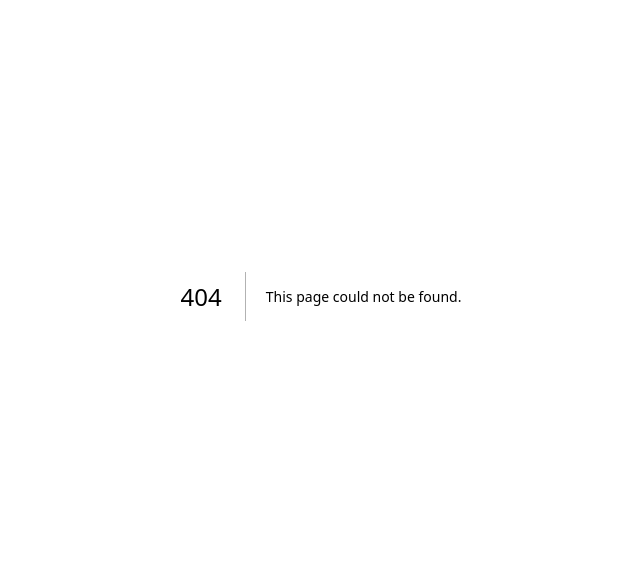
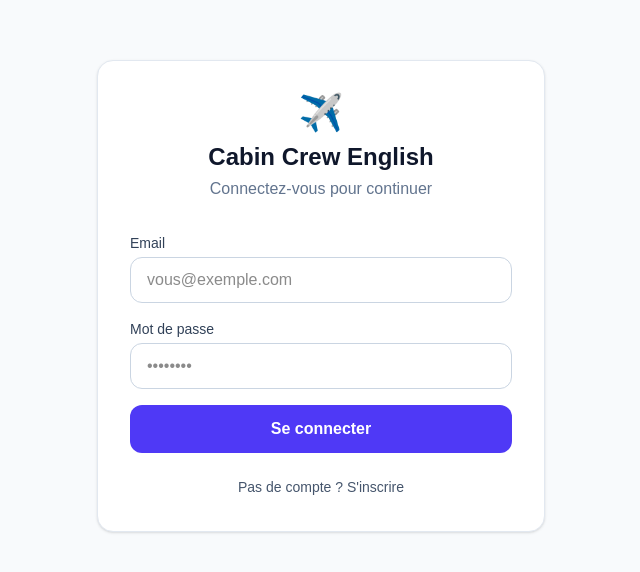
Before and after one commit to cergy2016/cabin-crew-academy, a Next.js app: page /login in a window 1280 px wide. Before the commit this address had no page. Shown: the part 104-676 px from the top of the page, without its empty margins (319-959 px from the left). Built offline with nearby package versions, Linux system fonts and the light colour scheme.

Commit message:
Ajout page login

```diff
--- /dev/null
+++ b/app/login/page.tsx
@@ -0,0 +1,64 @@
+'use client';
+import { useState } from 'react';
+import { supabase } from '@/lib/supabase-client';
+import { useRouter } from 'next/navigation';
+
+export default function LoginPage() {
+  const [email, setEmail] = useState('');
+  const [password, setPassword] = useState('');
+  const [isSignUp, setIsSignUp] = useState(false);
+  const [loading, setLoading] = useState(false);
+  const [message, setMessage] = useState('');
+  const router = useRouter();
+
+  const handleAuth = async (e: React.FormEvent) => {
+    e.preventDefault();
+    setLoading(true);
+    setMessage('');
+    try {
+      if (isSignUp) {
+        const { error } = await supabase.auth.signUp({ email, password });
+        if (error) throw error;
+        setMessage('Compte créé ! Vous pouvez vous connecter.');
+      } else {
+        const { error } = await supabase.auth.signInWithPassword({ email, password });
+        if (error) throw error;
+        router.push('/');
+        router.refresh();
+      }
+    } catch (error: any) {
+      setMessage(error.message);
+    } finally {
+      setLoading(false);
+    }
+  };
+
+  return (
+    <div className="min-h-screen flex items-center justify-center bg-slate-50 p-4">
+      <div className="bg-white p-8 rounded-2xl shadow-sm border border-slate-200 w-full max-w-md">
+        <div className="text-center mb-8">
+          <span className="text-4xl">✈️</span>
+          <h1 className="text-2xl font-extrabold text-slate-900 mt-2">Cabin Crew English</h1>
+          <p className="text-slate-500 mt-1">{isSignUp ? 'Créez votre compte' : 'Connectez-vous pour continuer'}</p>
+        </div>
+        <form onSubmit={handleAuth} className="space-y-4">
+          <div>
+            <label className="block text-sm font-medium text-slate-700 mb-1">Email</label>
+            <input type="email" required value={email} onChange={(e) => setEmail(e.target.value)} className="w-full px-4 py-2.5 border border-slate-300 rounded-xl focus:ring-2 focus:ring-indigo-500 focus:border-transparent transition" placeholder="vous@exemple.com" />
+          </div>
+          <div>
+            <label className="block text-sm font-medium text-slate-700 mb-1">Mot de passe</label>
+            <input type="password" required minLength={6} value={password} onChange={(e) => setPassword(e.target.value)} className="w-full px-4 py-2.5 border border-slate-300 rounded-xl focus:ring-2 focus:ring-indigo-500 focus:border-transparent transition" placeholder="••••••••" />
+          </div>
+          {message && <p className="text-sm text-indigo-600 bg-indigo-50 p-3 rounded-lg">{message}</p>}
+          <button type="submit" disabled={loading} className="w-full bg-indigo-600 text-white font-bold py-3 rounded-xl hover:bg-indigo-700 transition disabled:opacity-50">
+            {loading ? 'Chargement...' : (isSignUp ? 'S\'inscrire' : 'Se connecter')}
+          </button>
+        </form>
+        <button onClick={() => setIsSignUp(!isSignUp)} className="w-full text-center mt-6 text-sm text-slate-600 hover:text-indigo-600 transition">
+          {isSignUp ? 'Déjà un compte ? Se connecter' : 'Pas de compte ? S\'inscrire'}
+        </button>
+      </div>
+    </div>
+  );
+}
```
